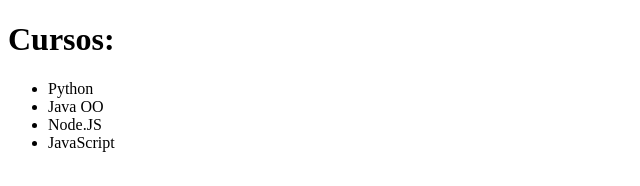
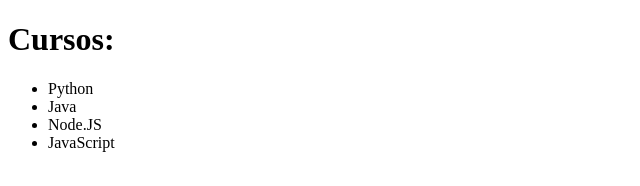
Before and after one commit to ChristianTudeschini/git-e-github, a plain HTML site: page index.html in a window 1280 px wide. Shown: the full height of the page, 0-640 px from the left. Drawn offline with Linux system fonts and the light colour scheme.

Commit message:
mais uma

```diff
--- a/index.html
+++ b/index.html
@@ -10,7 +10,7 @@
 
     <ul>
         <li>Python</li>
-        <li>Java OO</li>
+        <li>Java</li>
         <li>Node.JS</li>
         <li>JavaScript</li>
     </ul>
```
Also changed, not shown: git-commands.txt.
